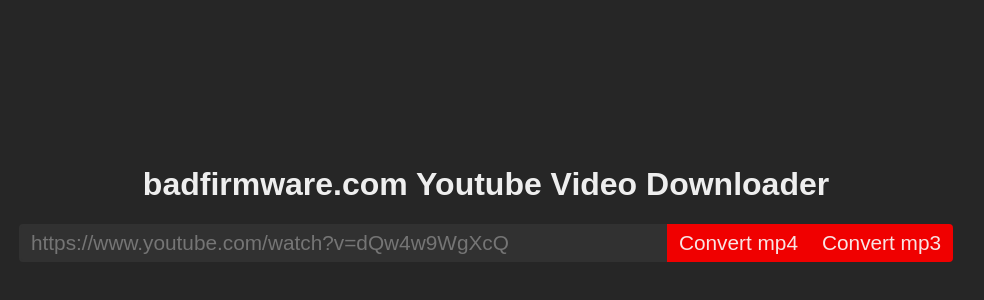
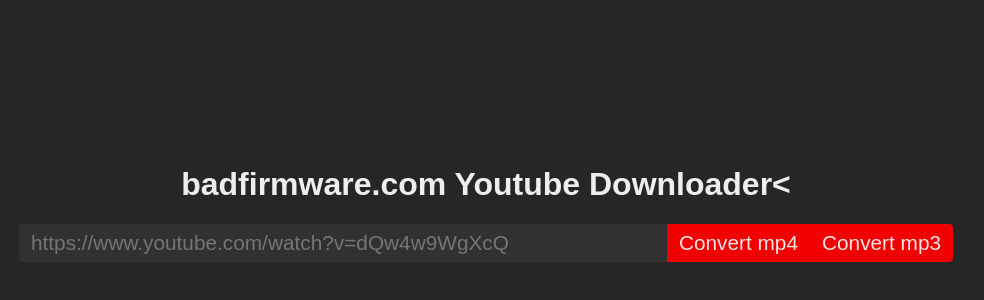
Before and after one commit to BR88C/youtube.badfirmware.com, a website: page site/index.ejs in a window 1280 px wide. Shown: the part 74-374 px from the top of the page, without its empty margins (154-1138 px from the left). Drawn offline with nearby package versions, Linux system fonts and the light colour scheme; files that its build step writes are made by us from their sources.

Commit message:
change config variables and affected elements

```diff
--- a/config.json
+++ b/config.json
@@ -2,7 +2,8 @@
     "port": "4000",
     "serverURL": "https://youtube.badfirmware.com",
     "placeholderURL": "https://www.youtube.com/watch?v=dQw4w9WgXcQ",
-    "message": "",
+    "pageTitle": "youtube.badfirmware.com",
+    "message": "badfirmware.com Youtube Downloader",
     "keyDir": "/etc/letsencrypt/live/youtube.badfirmware.com/privkey.pem",
     "certDir": "/etc/letsencrypt/live/youtube.badfirmware.com/fullchain.pem"
 }
--- a/site/index.ejs
+++ b/site/index.ejs
@@ -3,7 +3,7 @@
 
 <head>
     <link rel="stylesheet" href="style.css">
-    <title>youtube.badfirmware.com</title>
+    <title><%= config.pageTitle %></title>
     <link rel="icon"
       type="image/ico"
       href=<%= config.serverURL + "/favicon.ico" %>>
@@ -14,11 +14,10 @@
     <input type="hidden" id="serverURL" value=<%= config.serverURL %>>
     <input type="hidden" id="placeholderURL" value=<%= config.placeholderURL %>>
 
-    <h1 class="heading">badfirmware.com Youtube Video Downloader</h1>
+    <h1 class="heading"><%= config.message %><</h1>
     <input class="URL-input" placeholder=<%= config.placeholderURL %>><button class="convert-button" id="mp4">Convert mp4</button><button class="convert-button" id='mp3'>Convert mp3</button>
     <script src='script.js'></script>
 
-    <p class="message"><%= config.message %></p>
 </body>
 
 </html>
```
